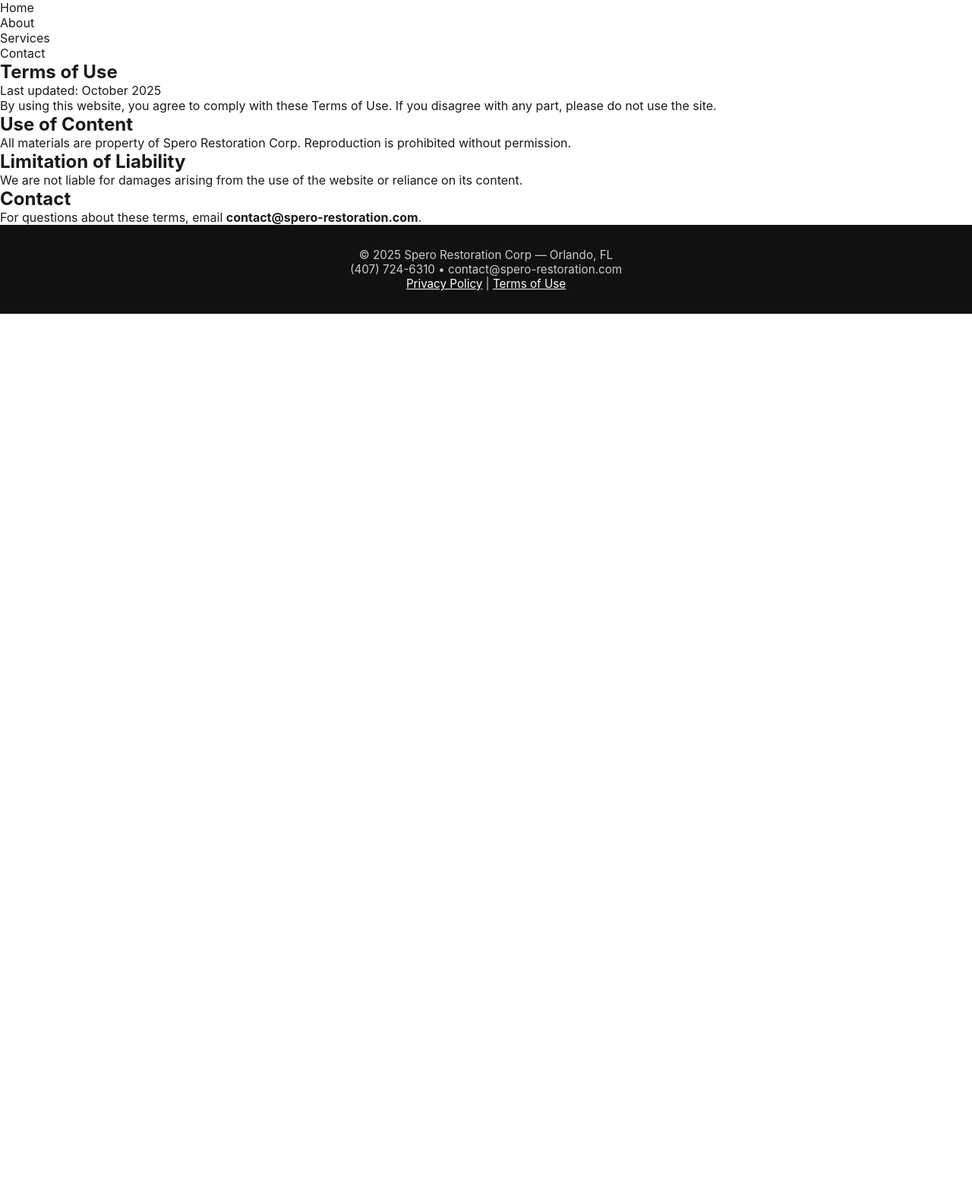
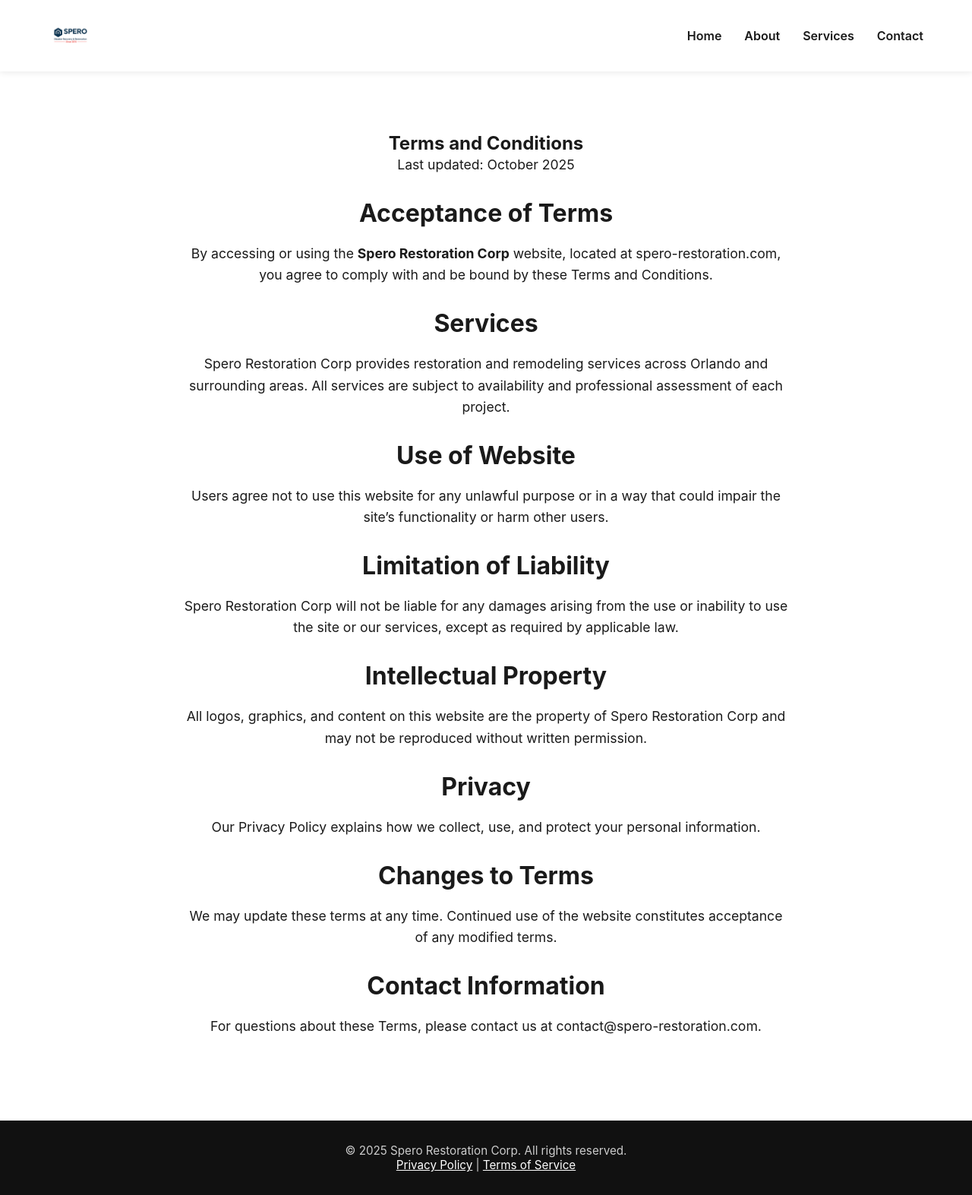
Before and after one commit to ROBERTOMAFFRA/spero-website, a Flask app: page /terms in a window 1280 px wide. Shown: the whole page at 76% size. Before the commit the page ends 413 px from the top, so only its background shows below. Run offline with Flask 3, Linux system fonts and the light colour scheme.

Commit message:
Update terms.html

```diff
--- a/templates/terms.html
+++ b/templates/terms.html
@@ -1,16 +1,24 @@
-<!doctype html>
+<!DOCTYPE html>
 <html lang="en">
 <head>
-  <meta charset="utf-8"/><meta name="viewport" content="width=device-width, initial-scale=1"/>
-  <title>Terms of Use | Spero Restoration Corp</title>
-  <meta name="description" content="Terms of Use — understand the conditions for using our website and services."/>
-  <link rel="stylesheet" href="{{ url_for('static', filename='style-v2.css') }}"/>
-  <link rel="icon" href="{{ url_for('static', filename='images/favicon.ico') }}"/>
+    <meta charset="UTF-8">
+    <meta name="viewport" content="width=device-width, initial-scale=1.0">
+    <title>Terms of Service | Spero Restoration Corp</title>
+    <meta name="description" content="Terms and conditions of use for Spero Restoration Corp services and website.">
+    <link rel="icon" href="{{ url_for('static', filename='images/favicon.ico') }}">
+    <link rel="stylesheet" href="{{ url_for('static', filename='style-v2.css') }}">
 </head>
+
 <body>
-  <header class="header">
-    <nav class="nav">
-      <ul class="nav-links">
+    <!-- Header -->
+    <header class="navbar">
+        <div class="logo">
+            <a href="{{ url_for('index') }}">
+                <img src="{{ url_for('static', filename='images/logo.png') }}" alt="Spero Restoration Logo">
+            </a>
+        </div>
+        <nav>
+            <ul>
                 <li><a href="{{ url_for('index') }}">Home</a></li>
                 <li><a href="{{ url_for('about') }}">About</a></li>
                 <li><a href="{{ url_for('services') }}">Services</a></li>
@@ -19,25 +27,40 @@
         </nav>
     </header>
 
-  <section class="content-section">
-    <div class="content-container">
-      <h1>Terms of Use</h1>
+    <!-- Terms Section -->
+    <section class="about-section" style="background:#fff;">
+        <h1>Terms and Conditions</h1>
         <p>Last updated: October 2025</p>
-      <p>By using this website, you agree to comply with these Terms of Use. If you disagree with any part, please do not use the site.</p>
-      <h2>Use of Content</h2>
-      <p>All materials are property of Spero Restoration Corp. Reproduction is prohibited without permission.</p>
+
+        <h2>Acceptance of Terms</h2>
+        <p>By accessing or using the <strong>Spero Restoration Corp</strong> website, located at <a href="https://spero-restoration.com" target="_blank">spero-restoration.com</a>, you agree to comply with and be bound by these Terms and Conditions.</p>
+
+        <h2>Services</h2>
+        <p>Spero Restoration Corp provides restoration and remodeling services across Orlando and surrounding areas. All services are subject to availability and professional assessment of each project.</p>
+
+        <h2>Use of Website</h2>
+        <p>Users agree not to use this website for any unlawful purpose or in a way that could impair the site’s functionality or harm other users.</p>
+
         <h2>Limitation of Liability</h2>
-      <p>We are not liable for damages arising from the use of the website or reliance on its content.</p>
-      <h2>Contact</h2>
-      <p>For questions about these terms, email <strong>contact@spero-restoration.com</strong>.</p>
-    </div>
+        <p>Spero Restoration Corp will not be liable for any damages arising from the use or inability to use the site or our services, except as required by applicable law.</p>
+
+        <h2>Intellectual Property</h2>
+        <p>All logos, graphics, and content on this website are the property of Spero Restoration Corp and may not be reproduced without written permission.</p>
+
+        <h2>Privacy</h2>
+        <p>Our <a href="{{ url_for('privacy') }}">Privacy Policy</a> explains how we collect, use, and protect your personal information.</p>
+
+        <h2>Changes to Terms</h2>
+        <p>We may update these terms at any time. Continued use of the website constitutes acceptance of any modified terms.</p>
+
+        <h2>Contact Information</h2>
+        <p>For questions about these Terms, please contact us at <a href="mailto:contact@spero-restoration.com">contact@spero-restoration.com</a>.</p>
     </section>
 
-  <footer class="footer">
-    <p>
-      © 2025 Spero Restoration Corp — Orlando, FL<br/>(407) 724-6310 • contact@spero-restoration.com<br/>
-      <a href="{{ url_for('privacy') }}">Privacy Policy</a> | <a href="{{ url_for('terms') }}">Terms of Use</a>
-    </p>
+    <!-- Footer -->
+    <footer>
+        <p>&copy; 2025 Spero Restoration Corp. All rights reserved.</p>
+        <p><a href="{{ url_for('privacy') }}">Privacy Policy</a> | <a href="{{ url_for('terms') }}">Terms of Service</a></p>
     </footer>
 </body>
 </html>
```
Lines whose indentation alone changed are shown as unchanged.
